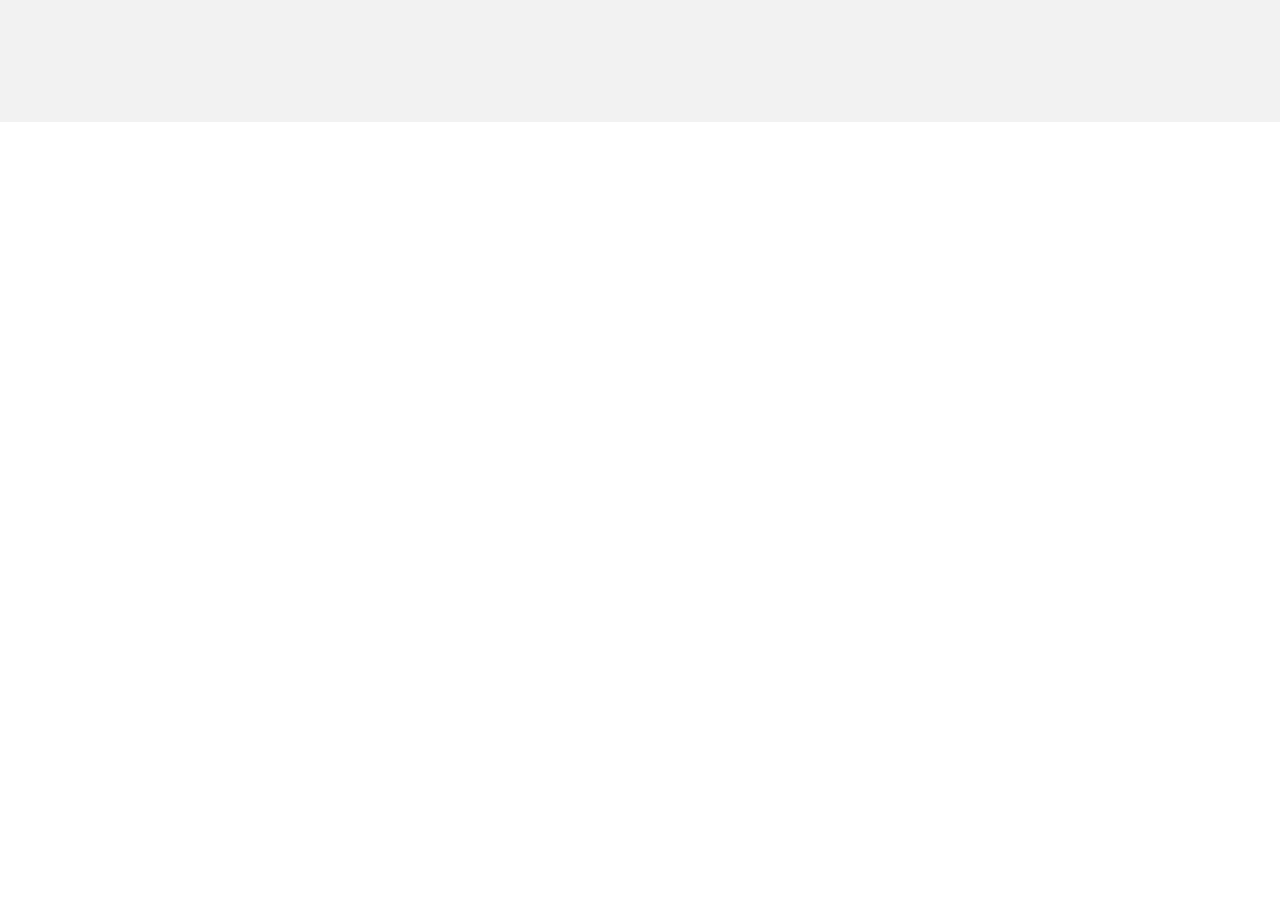
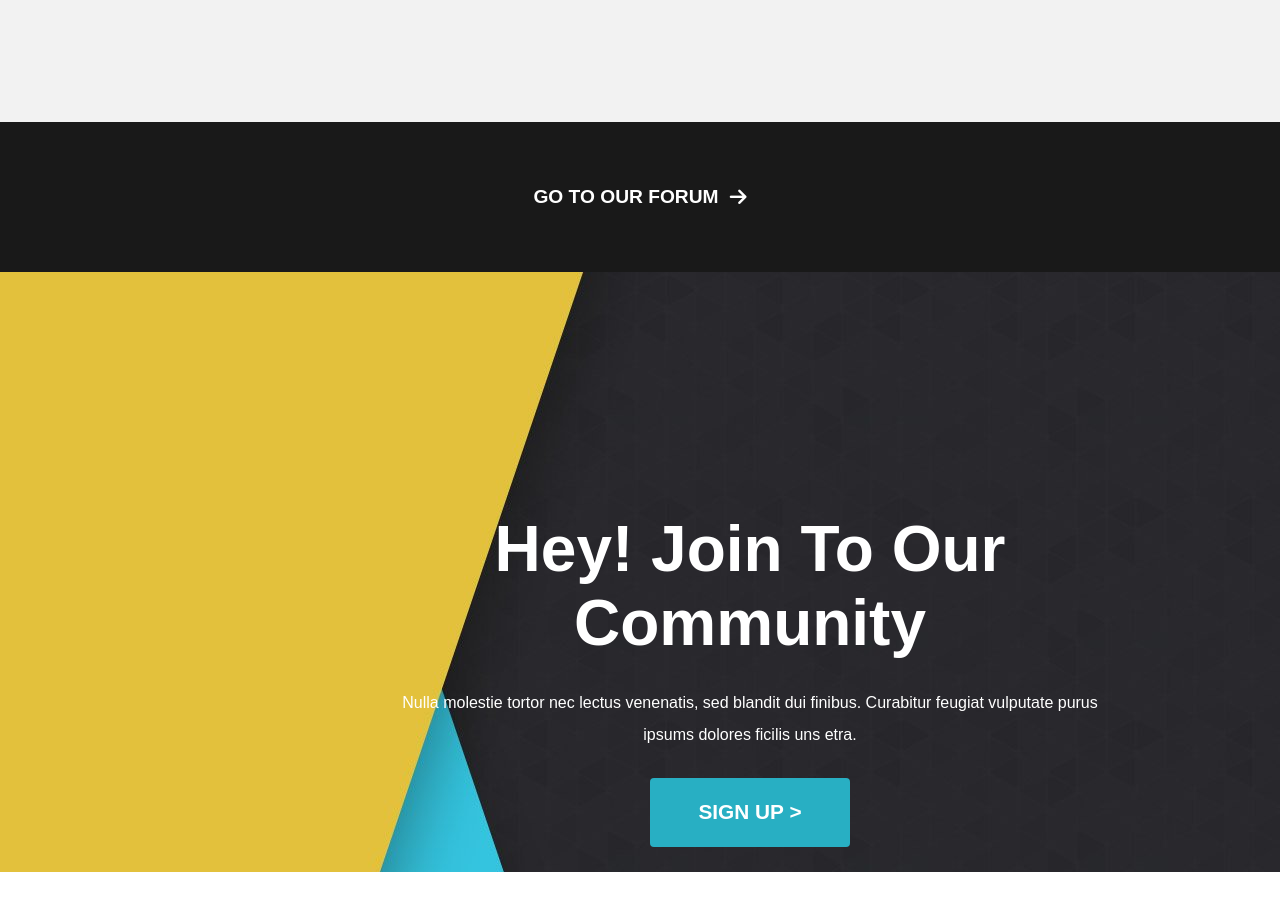
Before and after one commit to LucaMazzola02/proj-html-vuejs, a Vue app: page / in a window 1280 px wide. Shown: the part 4240-5151 px from the top of the page. Before the commit the page ends 4362 px from the top, so only its background shows below. Built offline with nearby package versions, Linux system fonts and the light colour scheme.

Commit message:
create community layout of the page

```diff
--- /dev/null
+++ b/src/components/AppCommunity.vue
@@ -0,0 +1,60 @@
+<template>
+    <article>
+        <div class="container">
+            <h1>Hey! Join To Our Community</h1>
+            <p>Nulla molestie tortor nec lectus venenatis, sed blandit dui finibus. Curabitur feugiat vulputate purus ipsums dolores ficilis uns etra.</p>
+            <button class="button">SIGN UP > </button>
+
+        </div>
+    </article>
+
+</template>
+
+<script>
+
+
+
+export default {
+    name: 'AppCommunity',
+
+}
+</script>
+
+
+
+<style lang="scss" scoped>
+@use '../styles/partials/variables' as *;
+
+article{
+    height: 75vh;
+    background-image: url(../assets/img/join_now_cta_bg.jpg);
+    & .container{
+        flex-direction: column;
+        justify-content: center;
+        text-align: center;
+        color: $whiteColor;
+        padding: 15rem 25rem;
+        & h1{
+            font-size: 4rem;
+            font-weight: bolder;
+        }
+        & p{
+            margin: 1.7rem 0;
+            line-height: 2rem;
+        }
+        .button{
+            background-color: $skyblueColor;
+            padding: 1.4rem 3rem;
+            border-radius: 4px;
+            font-size: 1.3rem;
+            font-weight: bolder;
+            color: $whiteColor;
+            transition: $transition;
+            &:hover{
+                background-color: $coralColor;
+            }
+        }
+    }
+}
+
+</style>
--- a/src/components/AppMain.vue
+++ b/src/components/AppMain.vue
@@ -5,12 +5,17 @@
         <i class="fa-solid fa-arrow-right"></i>
     </div>
     <ForumLayout />
+    <div class="spacer flex">GO TO OUR FORUM
+        <i class="fa-solid fa-arrow-right"></i>
+    </div>
+    <AppCommunity />
 </template>
 
 <script>
 import FusionLayout from './FusionLayout.vue'
 import CardList from './CardList.vue'
 import ForumLayout from './ForumLayout.vue'
+import AppCommunity from './AppCommunity.vue'
 
 
 export default {
@@ -18,7 +23,8 @@ export default {
     components:{
         FusionLayout,
         CardList,
-        ForumLayout
+        ForumLayout,
+        AppCommunity,
     }
 }
 </script>
```
